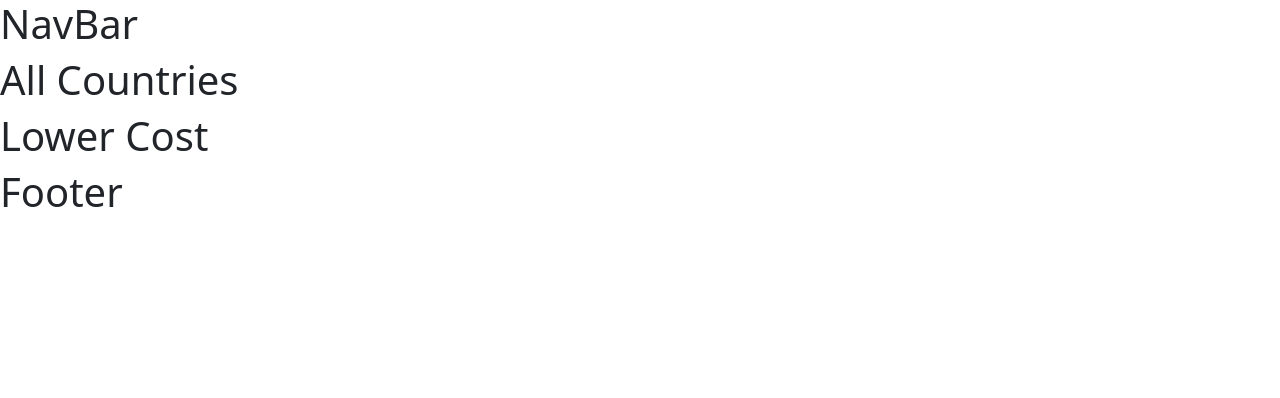
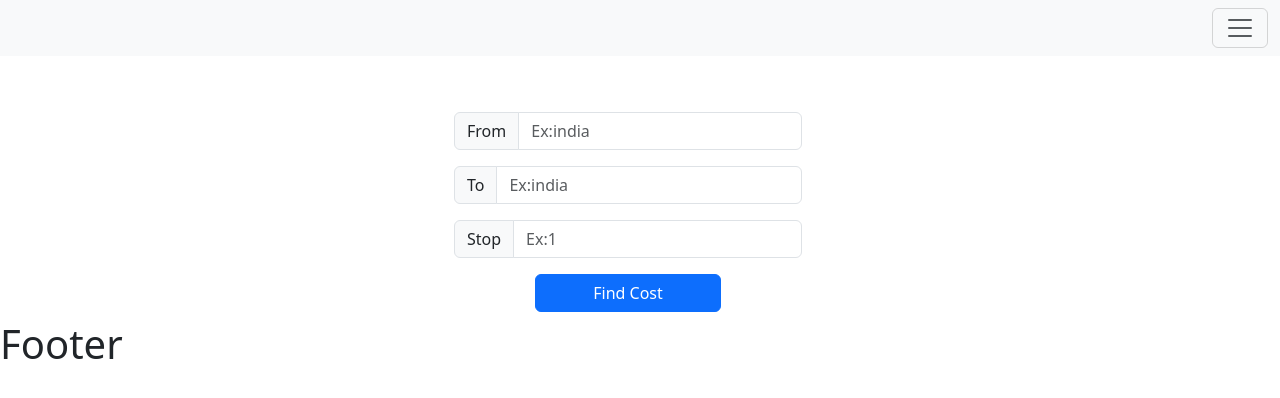
Before and after one commit to parth63s/Smart_Travel_Route_Finder, a React (Vite) app in the folder Frontend/: page / in a window 1280 px wide. Shown: the top 398 px of the page. Built offline with nearby package versions, Linux system fonts and the light colour scheme.

Commit message:
Design Frontend

```diff
--- a/Frontend/src/HomePage/LowerCost.jsx
+++ b/Frontend/src/HomePage/LowerCost.jsx
@@ -1,9 +1,120 @@
-import React from 'react';
+import { useState } from "react";
 
-function LowerCost() {
-    return (
-        <h1>Lower Cost</h1>
-     );
-}
+const SearchBarWithList = () => {
+  const items = ["Apple", "Banana", "Cherry", "Date", "Grapes", "Mango", "Orange", "Pineapple"];
 
-export default LowerCost;
+  const [queryFrom, setQueryFrom] = useState("");
+  const [queryTo, setQueryTo] = useState("");
+  const [isShowListFrom, setIsShowListFrom] = useState(false);
+  const [isShowListTo, setIsShowListTo] = useState(false);
+
+  const handleSearchFrom = (event) => {
+    const value = event.target.value;
+    setQueryFrom(value);
+  };
+
+  const handleListFrom = (item) => {
+    setQueryFrom(item);
+    setIsShowListFrom(false);
+  }
+  const handleSearchTo = (event) => {
+    const value = event.target.value;
+    setQueryTo(value);
+  };
+
+  const handleListTo = (item) => {
+    setQueryTo(item);
+    setIsShowListTo(false);
+  }
+
+  return (
+    <div className="container mt-5" >
+        <div className="row">
+            <div className="row justify-content-center ">
+                <div className="mt-3 col-4">
+                    <div className="input-group">
+                        <span className="input-group-text" id="addon-wrapping">From</span>
+                        <input
+                        type="text"
+                        className="form-control"
+                        placeholder="Ex:india"
+                        aria-label="From"
+                        aria-describedby="addon-wrapping"
+                        value={queryFrom}
+                        onChange={handleSearchFrom}
+                        onFocus={() => setIsShowListFrom(true)}
+                        />
+                    </div>
+                    {isShowListFrom && queryFrom && (
+                        <ul className="list-group mt-2 overflow-auto" style={{ maxHeight: "150px" }}>
+                        {items.length > 0 ? (
+                            items.map((item, index) => (
+                            <li key={index} className="list-group-item list-group-item-action" onClick={() => handleListFrom(item)}>
+                                {item}
+                            </li>
+                            ))
+                        ) : (
+                            <li className="list-group-item text-muted">No results found</li>
+                        )}
+                        </ul>
+                    )}
+                </div>
+            </div>
+
+            <div className="row justify-content-center ">
+
+                <div className="mt-3 col-4 ">
+                    <div className="input-group">
+                        <span className="input-group-text" id="addon-wrapping">To</span>
+                        <input
+                        type="text"
+                        className="form-control"
+                        placeholder="Ex:india"
+                        aria-label="From"
+                        aria-describedby="addon-wrapping"
+                        value={queryTo}
+                        onChange={handleSearchTo}
+                        onFocus={() => setIsShowListTo(true)}
+                        />
+                    </div>
+                    {isShowListTo && queryTo && (
+                        <ul className="list-group mt-2 overflow-auto" style={{ maxHeight: "150px" }}>
+                        {items.length > 0 ? (
+                            items.map((item, index) => (
+                            <li key={index} className="list-group-item list-group-item-action" onClick={() => handleListTo(item)}>
+                                {item}
+                            </li>
+                            ))
+                        ) : (
+                            <li className="list-group-item text-muted">No results found</li>
+                        )}
+                        </ul>
+                    )}
+                </div>
+            </div>
+
+            <div className="row justify-content-center ">
+                <div className="mt-3 col-4">
+                    <div className="input-group">
+                        <span className="input-group-text" id="addon-wrapping">Stop</span>
+                        <input
+                            type="text"
+                            className="form-control"
+                            placeholder="Ex:1"
+                            aria-label="From"
+                            aria-describedby="addon-wrapping"
+                        />
+                    </div>
+                </div>
+            </div>
+            <div className="row justify-content-center mt-2">
+                <button className="btn btn-primary m-2 col-2">Find Cost</button>
+            </div>
+        </div>
+
+
+    </div>
+  );
+};
+
+export default SearchBarWithList;
--- a/Frontend/src/HomePage/NavBar.jsx
+++ b/Frontend/src/HomePage/NavBar.jsx
@@ -2,7 +2,41 @@ import React from 'react';
 
 function NavBar() {
     return (
-        <h1>NavBar</h1>
+        <nav className="navbar bg-body-tertiary fixed-top" style={{backgroundColor:"black"}}>
+            <div className="container-fluid">
+                <a className="navbar-brand" href="/">
+                </a>
+                <button className="navbar-toggler color" type="button" data-bs-toggle="offcanvas" data-bs-target="#offcanvasNavbar" aria-controls="offcanvasNavbar" aria-label="Toggle navigation">
+                    <span className="navbar-toggler-icon"></span>
+                </button>
+                <div className="offcanvas offcanvas-end side-bar w-25" tabIndex="-1" id="offcanvasNavbar" aria-labelledby="offcanvasNavbarLabel">
+                    <div className="offcanvas-header">
+                        <button type="button" className="btn-close" data-bs-dismiss="offcanvas" aria-label="Close"></button>
+                    </div>
+                    <div className="offcanvas-body">
+                        <ul className="navbar-nav justify-content-end flex-grow-1 pe-3">
+                            <li className="nav-item">
+                                <a className="nav-link active" aria-current="page" href="#">Home</a>
+                            </li>
+                            <li className="nav-item">
+                                <a className="nav-link" href="#">Link</a>
+                            </li>
+                            <li className="nav-item dropdown">
+                                <a className="nav-link dropdown-toggle" href="#" role="button" data-bs-toggle="dropdown" aria-expanded="false">
+                                    Dropdown
+                                </a>
+                                <ul className="dropdown-menu">
+                                    <li><a className="dropdown-item" href="#">Action</a></li>
+                                    <li><a className="dropdown-item" href="#">Another action</a></li>
+                                    <li><hr className="dropdown-divider"/></li>
+                                    <li><a className="dropdown-item" href="#">Something else here</a></li>
+                                </ul>
+                            </li>
+                        </ul>
+                    </div>
+                </div>
+            </div>
+        </nav>
      );
 }
 
--- a/Frontend/src/index.css
+++ b/Frontend/src/index.css
@@ -1,3 +1,7 @@
 :root {
   font-family: system-ui, Avenir, Helvetica, Arial, sans-serif;
 }
+
+.h {
+  background-color: rgb(229, 222, 214);
+}
```
